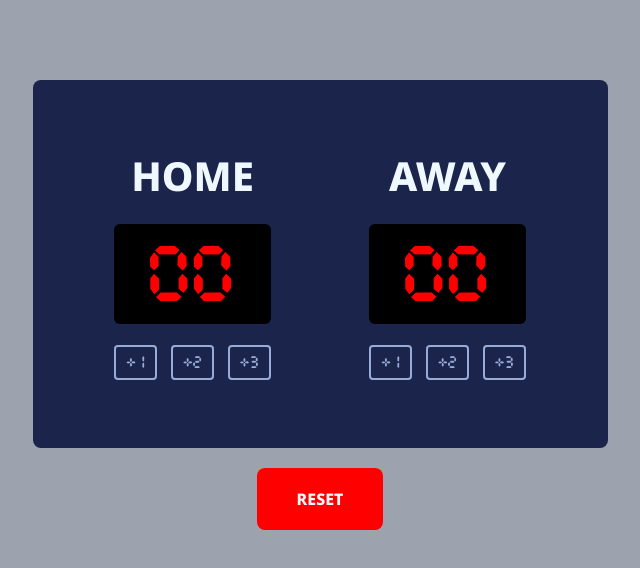
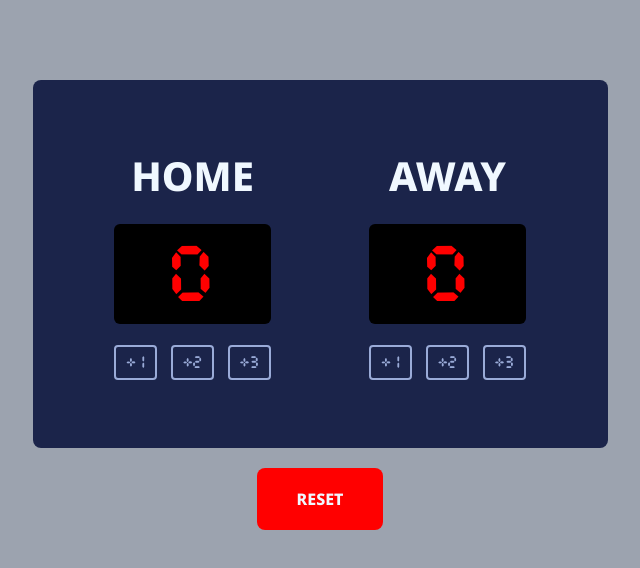
Before and after one commit to SmileeCj/Score-Board, a plain HTML site: page index.html in a window 1280 px wide. Shown: the whole page, without its empty margins (320-960 px from the left). Drawn offline with Linux system fonts and the light colour scheme.

Commit message:
changes on index

```diff
--- a/index.html
+++ b/index.html
@@ -19,7 +19,7 @@
       <div id="home" class="card">
         <h2 class="board-title-home">HOME</h2>
         <div class="home-score">
-          <p class="home-points-text" id="home-score">00</p>
+          <p class="home-points-text" id="home-score">0</p>
         </div>
 
         <ul class="add-points-btns-home">
@@ -37,7 +37,7 @@
       <div id="guest" class="card">
         <h2 class="board-title-home">AWAY</h2>
         <div class="home-score">
-          <p class="home-points-text" id="guest-score">00</p>
+          <p class="home-points-text" id="guest-score">0</p>
         </div>
 
         <ul class="add-points-btns-home">
```
